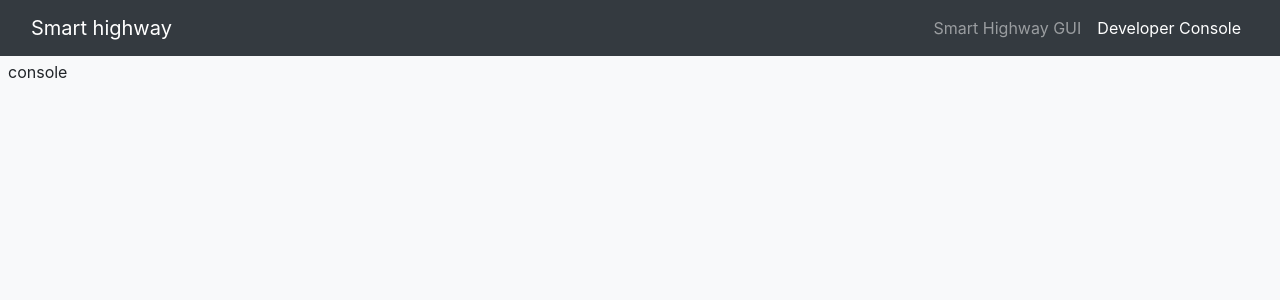
After one commit to wartek69/smartHighwayGUI, a Flask app: page /console in a window 1280 px wide. The commit adds this page. Shown: the top 300 px of the page. Run offline with Flask 2, Linux system fonts and the light colour scheme; some libraries are stand-ins or nearby versions.

Commit message:
- using templating engine for faster development - added console tab - some layout fixes

```diff
--- a/app.py
+++ b/app.py
@@ -40,10 +40,15 @@ def main():
     block = CommunicationBlock("demo_gui", socketio)
 
     block.parse_json_configuration_file(configuration_path)
+@app.route('/console')
+def console():
+    return render_template("console.html")
 
 @app.route('/')
 def home():
     return render_template("home.html")
+
+
 
 if __name__ == '__main__':
     main()
--- a/static/css/style.css
+++ b/static/css/style.css
@@ -19,9 +19,7 @@ body {
     margin-right: 0;
     margin-left: 0;
 }
-.navbar-header {
-    float: left;
-    text-align: center;
-    width: 100%;
+
+.navbar-toggler {
+    float: right;
 }
-.navbar-brand {float:none;}
--- /dev/null
+++ b/templates/base.html
@@ -0,0 +1,62 @@
+<!DOCTYPE html>
+<html lang="en">
+<head>
+    <meta charset="UTF-8">
+    <title>Smart Highway</title>
+    <meta name="viewport" content="width=device-width, initial-scale=1, shrink-to-fit=no">
+
+    <!-- Bootstrap-->
+    <link rel="stylesheet" href="https://stackpath.bootstrapcdn.com/bootstrap/4.2.1/css/bootstrap.min.css" integrity="sha384-GJzZqFGwb1QTTN6wy59ffF1BuGJpLSa9DkKMp0DgiMDm4iYMj70gZWKYbI706tWS" crossorigin="anonymous">    <script src="https://code.jquery.com/jquery-3.3.1.slim.min.js" integrity="sha384-q8i/X+965DzO0rT7abK41JStQIAqVgRVzpbzo5smXKp4YfRvH+8abtTE1Pi6jizo" crossorigin="anonymous"></script>
+    <script src="https://cdnjs.cloudflare.com/ajax/libs/popper.js/1.14.6/umd/popper.min.js" integrity="sha384-wHAiFfRlMFy6i5SRaxvfOCifBUQy1xHdJ/yoi7FRNXMRBu5WHdZYu1hA6ZOblgut" crossorigin="anonymous"></script>
+    <script src="https://stackpath.bootstrapcdn.com/bootstrap/4.2.1/js/bootstrap.min.js" integrity="sha384-B0UglyR+jN6CkvvICOB2joaf5I4l3gm9GU6Hc1og6Ls7i6U/mkkaduKaBhlAXv9k" crossorigin="anonymous"></script>
+    <!-- socketio -->
+    <script src="//code.jquery.com/jquery-3.3.1.min.js"></script>
+    <script type="text/javascript" src="//cdnjs.cloudflare.com/ajax/libs/socket.io/1.3.6/socket.io.min.js"></script>
+    <!-- leaflet -->
+    <link rel="stylesheet" href="https://unpkg.com/leaflet@1.4.0/dist/leaflet.css"
+          integrity="sha512-puBpdR0798OZvTTbP4A8Ix/l+A4dHDD0DGqYW6RQ+9jxkRFclaxxQb/SJAWZfWAkuyeQUytO7+7N4QKrDh+drA==" crossorigin=""/>
+     <!-- Make sure you put this AFTER Leaflet's CSS -->
+    <script src="https://unpkg.com/leaflet@1.4.0/dist/leaflet.js"
+         integrity="sha512-QVftwZFqvtRNi0ZyCtsznlKSWOStnDORoefr1enyq5mVL4tmKB3S/EnC3rRJcxCPavG10IcrVGSmPh6Qw5lwrg=="
+         crossorigin=""></script>
+    <!-- font awesome -->
+    <link rel="stylesheet" href="https://use.fontawesome.com/releases/v5.7.1/css/all.css" integrity="sha384-fnmOCqbTlWIlj8LyTjo7mOUStjsKC4pOpQbqyi7RrhN7udi9RwhKkMHpvLbHG9Sr" crossorigin="anonymous">
+    <!-- awesome icons -->
+    <link rel="stylesheet" href={{ url_for('static', filename="css/leaflet.awesome-markers.css") }}>
+    <script src={{ url_for('static', filename="js/leaflet.awesome-markers.js") }}></script>
+    <!-- own -->
+    <link rel="stylesheet" href = {{ url_for('static', filename='css/style.css') }}/>
+    <script type="text/javascript" src={{ url_for('static', filename='js/application.js')}}></script>
+
+</head>
+<body class="bg-light">
+    <nav class="navbar navbar-expand-lg navbar-dark bg-dark mb-1">
+        <div class="container-fluid">
+            <div class="navbar-header">
+                <a class="navbar-brand" href="#">Smart highway</a>
+            </div>
+            <button class="navbar-toggler navbar-toggler-right" type="button" data-toggle="collapse"
+                    data-target="#navbarResponsive" aria-controls="navbarResponsive" aria-expanded="false"
+                    aria-label="Toggle navigation">
+                    <span class="navbar-toggler-icon"></span>
+                </button>
+
+
+        <div class="collapse navbar-collapse" id="navbarResponsive">
+            <ul class="navbar-nav ml-auto">
+                <li class = "nav-item {% if active_page == 'gui' %} active {% endif %}">
+                    <a class = "nav-link" href="/">Smart Highway GUI</a>
+                </li>
+                <li class = "nav-item {% if active_page == 'console' %} active {% endif %}">
+                    <a class = "nav-link" href="console">Developer Console</a>
+                </li>
+            </ul>
+        </div>
+
+
+        </div>
+    </nav>
+
+    {% block content %}{%  endblock %}
+</body>
+</html>
--- /dev/null
+++ b/templates/console.html
@@ -0,0 +1,7 @@
+{% extends 'base.html' %}
+{% set active_page = "console" %}
+{% block content %}
+    <div class="row px-2 h-100">
+        <p>console</p>
+    </div>
+{% endblock %}
```
Also changed, not shown: templates/home.html (+4 -42 lines).
